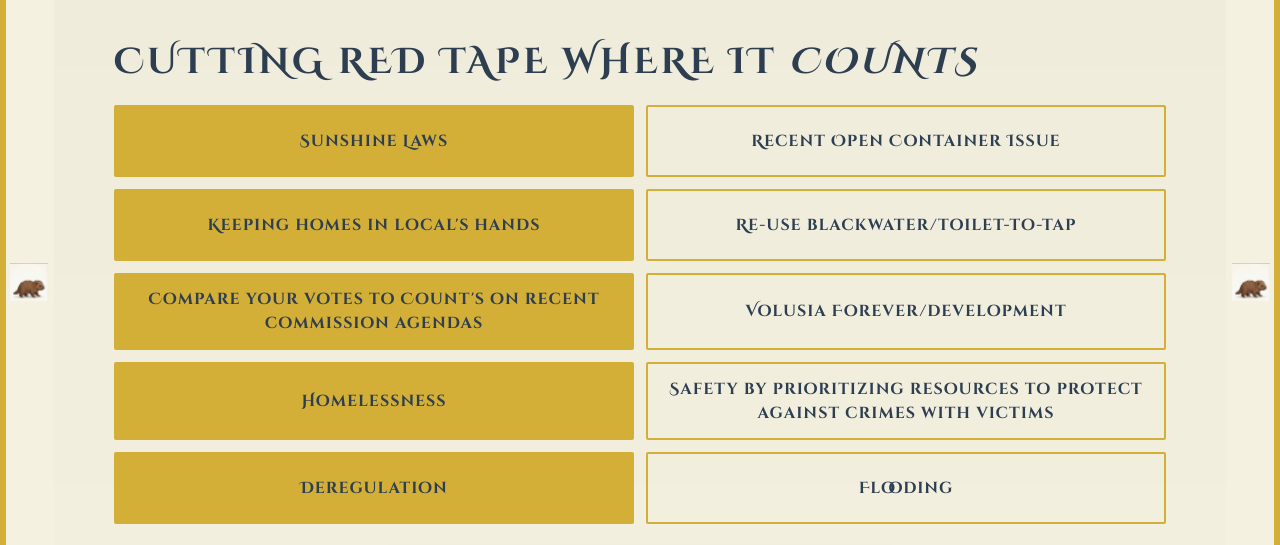
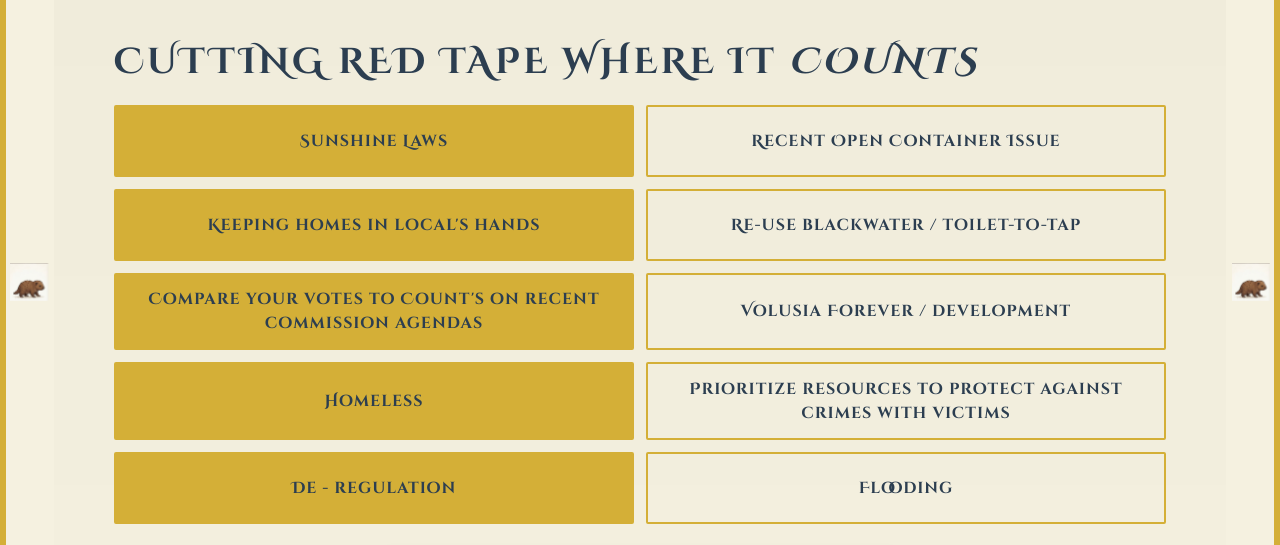
Before and after one commit to benjaminewcomb/countswebsite, a plain HTML site: page index.html in a window 1280 px wide. Shown: the part 489-1034 px from the top of the page. Drawn offline with Linux system fonts and the light colour scheme; grey boxes are pictures that could not be loaded; a web font is replaced by a local one.

Commit message:
first fixes to the deregulation page, including adding a video and updating some of the text content. also added a video to the header of the index page and made some minor text edits there as well.

```diff
--- a/index.html
+++ b/index.html
@@ -21,7 +21,7 @@
   <div id="porcupine-br" class="porcupine bottom-right" aria-hidden="true"></div>
   <header class="site-header">
     <div class="container header-inner">
-      <video class="header-video" controls autoplay loop muted playsinline disablePictureInPicture controlsList="nodownload noremoteplayback">
+      <video class="header-video" autoplay muted loop playsinline preload="metadata" disablePictureInPicture>
         <source src="video/counts.mp4" type="video/mp4" />
         Your browser does not support the video tag.
       </video>
@@ -42,12 +42,12 @@
             <a class="btn primary" href="sunshine-laws.html">Sunshine Laws</a>
             <a class="btn outline" href="recent-open-container-issue.html">Recent Open Container Issue</a>
             <a class="btn primary" href="keeping-homes-in-locals-hands.html">Keeping homes in local's hands</a>
-            <a class="btn outline" href="reuse-blackwater-toilet-to-tap.html">Re-use blackwater/toilet-to-tap</a>
+            <a class="btn outline" href="reuse-blackwater-toilet-to-tap.html">Re-use blackwater / toilet-to-tap</a>
             <a class="btn primary" href="compare-your-votes-to-counts-on-recent-commission-agendas.html">Compare your votes to Count's on recent commission agendas</a>
-            <a class="btn outline" href="volusia-forever-development.html">Volusia Forever/development</a>
-            <a class="btn primary" href="homelessness.html">Homelessness</a>
-            <a class="btn outline" href="safety-by-prioritizing-resources.html">Safety by prioritizing resources to protect against crimes with victims</a>
-            <a class="btn primary" href="deregulation.html">Deregulation</a>
+            <a class="btn outline" href="volusia-forever-development.html">Volusia Forever / development</a>
+            <a class="btn primary" href="homelessness.html">Homeless</a>
+            <a class="btn outline" href="safety-by-prioritizing-resources.html">Prioritize resources to protect against crimes with victims</a>
+            <a class="btn primary" href="deregulation.html">De - regulation</a>
             <a class="btn outline" href="flooding.html">Flooding</a>
           </div>
           <div class="hero-photo" aria-hidden="true">
```
Also changed, not shown: deregulation.html (+1 -1 lines).
